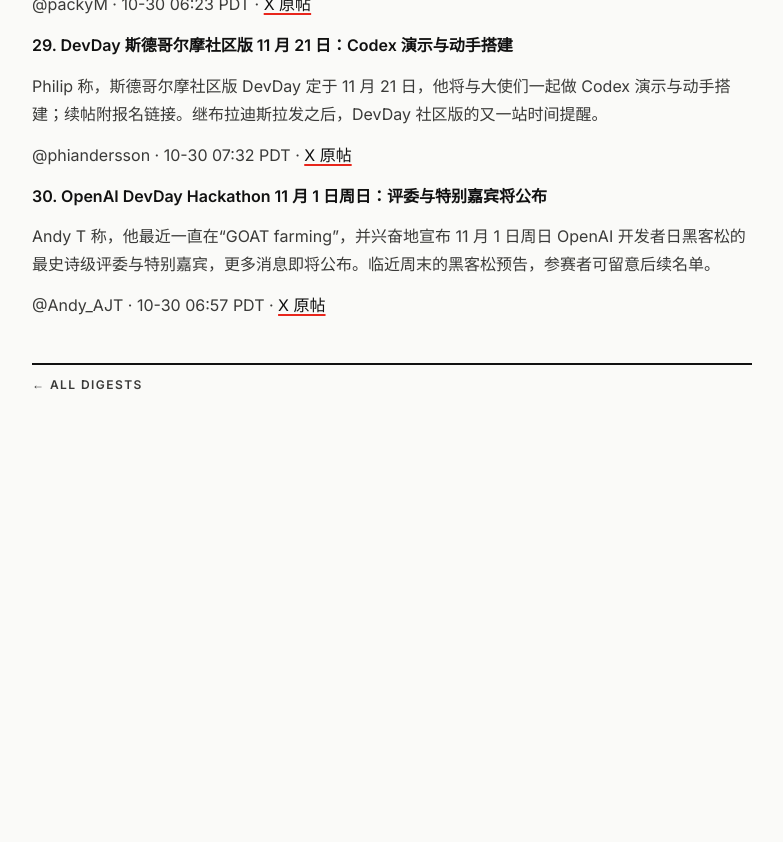
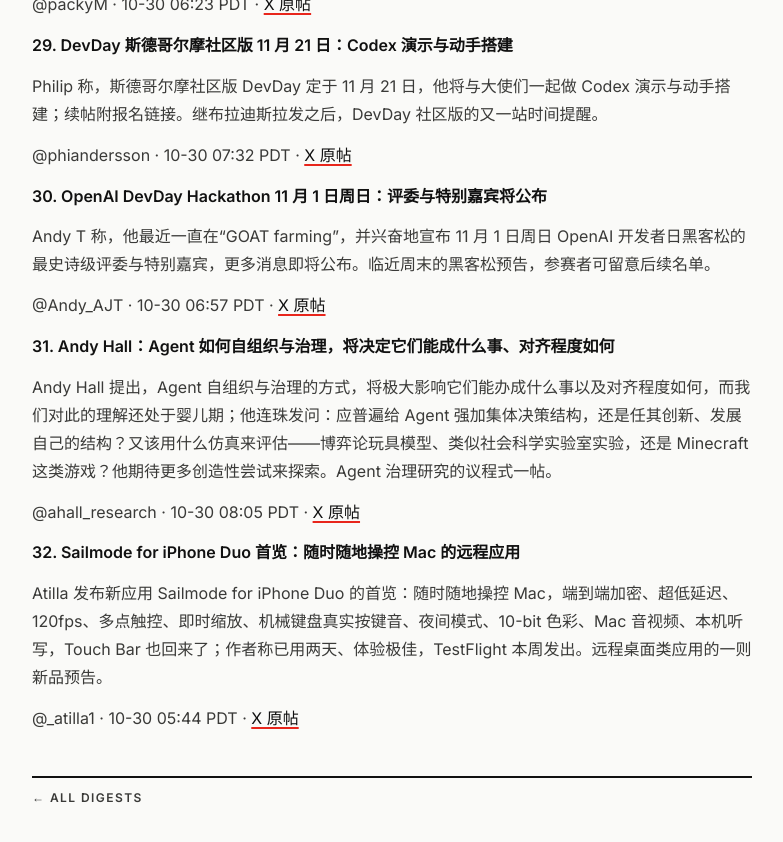
Before and after one commit to cptidiot/mzhao.me, a Jekyll site: the page built from _digests/2026-10-30-x-lists-0900.md, in a window 1280 px wide and 900 px high, scrolled down 5600 px. Shown: the top 842 px of the window, without its empty margins (248-1031 px from the left). Built offline with Jekyll 4.4.1, drawn with Linux system fonts in a browser that asks for light colours; before the commit the page ends 6087 px from its top, so only the background shows below that.

Commit message:
Digest: x-lists 2026-10-30 supplement 4

```diff
--- a/_digests/2026-10-30-x-lists-0900.md
+++ b/_digests/2026-10-30-x-lists-0900.md
@@ -3,10 +3,10 @@
 section_name: X Lists 精选
 date: "2026-10-30 09:00:00 -0700"
 title: "X Lists 精选 Digest — 2026-10-30 09:00"
-excerpt: "本期 30 组 37 帖（抢救版 + 三次迟到结果补录）：Claude Code 仿冒扩展事件；OpenAI Private Intelligence；Cohere 加拿大 40 亿加元投资；Radiant 微堆获 DOE 批准；Dan Gray 论 VC 本质；Waymo 日本车型之争；Texas 民调；另有 FSD、Sierra 里程碑、Mirrors 等。"
+excerpt: "本期 32 组 39 帖（抢救版 + 四次迟到结果补录）：Claude Code 仿冒扩展事件；OpenAI Private Intelligence；Cohere 加拿大 40 亿加元投资；Radiant 微堆获 DOE 批准；Dan Gray 论 VC 本质；Waymo 日本车型之争；Texas 民调；另有 FSD、Sierra 里程碑、Mirrors 等。"
 items:
   - title: "Claude Code 仿冒扩展事件：Cursor 市场出现被篡改的副本，Anthropic 澄清与己无关"
-    summary: "Alex Albert 澄清：这不是官方 Claude Code 扩展，而是有人篡改后发布的副本，Anthropic 没有构建或发布它；Felix Rieseberg 进一步说明，事件并非 Anthropic 系统或员工电脑被入侵，而是恶意行为者利用 Cursor 市场的准入发布了篡改版，Anthropic 正与 Cursor 合作处理。同期 Peter Steinberger 回复称，自己 2 月在 ClawHub 上的旧代码当时确实对恶意使用考虑不周、此后已修复；Atalocke 则有“安全是失败者思维”一帖，构成这场安全争论的另一面。本时段最值得开发者立即自查的一条：凡从 Cursor 市场装过 Claude Code 扩展的，先核对来源。"
+    summary: "Alex Albert 澄清：这不是官方 Claude Code 扩展，而是有人篡改后发布的副本，Anthropic 没有构建或发布它；Felix Rieseberg 进一步说明，事件并非 Anthropic 系统或员工电脑被入侵，而是恶意行为者利用 Cursor 市场的准入发布了篡改版，Anthropic 正与 Cursor 合作处理；被引的 Cursor 原帖称最多影响 5000 名用户，官方渠道版本不受影响、仅影响 Cursor 用户。同期 Peter Steinberger 回复称，自己 2 月在 ClawHub 上的旧代码当时确实对恶意使用考虑不周、此后已修复；Atalocke 则有“安全是失败者思维”一帖，构成这场安全争论的另一面。本时段最值得开发者立即自查的一条：凡从 Cursor 市场装过 Claude Code 扩展的，先核对来源。"
     stat: "@alexalbert__"
     time: "10-30 08:09"
     url: "https://x.com/alexalbert__/status/2116185803433071061"
@@ -18,7 +18,7 @@
     url: "https://x.com/OpenAI/status/2116186509384815084"
     link_label: "X 原帖"
   - title: "Steinberger：别迷信中间层，自己的 harness 才是护栏"
-    summary: "Peter Steinberger 两帖连读：其一称“这很聪明，居然一直不是默认做法”，并指出不可预测的推理质量正是他过去建议跳过中间层的原因；其二称，正因如此才要用自己的 harness，而不是任由公司随时改动你能做什么、不能做什么。Agent 工具链“可控性 vs 便利性”之争里，来自一线开发者的明确站队。"
+    summary: "Peter Steinberger 两帖连读：其一称“这很聪明，居然一直不是默认做法”，并指出不可预测的推理质量正是他过去建议跳过中间层的原因；其二称，正因如此才要用自己的 harness，而不是任由公司随时改动你能做什么、不能做什么。被引帖称 Anthropic 自 10 月 27 日起对游戏改写类内容新增服务器端规则（引文截断），正是这类“规则说改就改”促使他主张自有 harness。Agent 工具链“可控性 vs 便利性”之争里，来自一线开发者的明确站队。"
     stat: "@steipete"
     time: "10-30 07:59"
     url: "https://x.com/steipete/status/2116183103530217488"
@@ -114,7 +114,7 @@
     url: "https://x.com/filip_hric/status/2116160377885274391"
     link_label: "X 原帖"
   - title: "Nick Baumann：若有熊市论点，就是这条——已用模拟系统对冲"
-    summary: "Nick Baumann 称，如果存在一个熊市论点，那就是原帖所指的那条；他已通过其他生产力系统的模拟来缓解其中 100% 属实的部分。标题截断，后半段未完整显示，完整论证见原帖。"
+    summary: "Nick Baumann 称，如果存在一个熊市论点，那就是被引帖所指的那条：沉迷编码 Agent 会产生一种狂热——感觉一直在干活、实则什么都没推进，且往往是在逃避生活中的其他事；他已在其他生产力系统中回归模拟（非数字）方式，以缓解其中 100% 属实的部分。全文见原帖与被引帖。"
     stat: "@nickbaumann_"
     time: "10-30 08:57"
     url: "https://x.com/nickbaumann_/status/2116197929450889470"
@@ -184,6 +184,18 @@
     stat: "@Andy_AJT"
     time: "10-30 06:57"
     url: "https://x.com/Andy_AJT/status/2116167529424892294"
+    link_label: "X 原帖"
+  - title: "Andy Hall：Agent 如何自组织与治理，将决定它们能成什么事、对齐程度如何"
+    summary: "Andy Hall 提出，Agent 自组织与治理的方式，将极大影响它们能办成什么事以及对齐程度如何，而我们对此的理解还处于婴儿期；他连珠发问：应普遍给 Agent 强加集体决策结构，还是任其创新、发展自己的结构？又该用什么仿真来评估——博弈论玩具模型、类似社会科学实验室实验，还是 Minecraft 这类游戏？他期待更多创造性尝试来探索。Agent 治理研究的议程式一帖。"
+    stat: "@ahall_research"
+    time: "10-30 08:05"
+    url: "https://x.com/ahall_research/status/2116184658669084942"
+    link_label: "X 原帖"
+  - title: "Sailmode for iPhone Duo 首览：随时随地操控 Mac 的远程应用"
+    summary: "Atilla 发布新应用 Sailmode for iPhone Duo 的首览：随时随地操控 Mac，端到端加密、超低延迟、120fps、多点触控、即时缩放、机械键盘真实按键音、夜间模式、10-bit 色彩、Mac 音视频、本机听写，Touch Bar 也回来了；作者称已用两天、体验极佳，TestFlight 本周发出。远程桌面类应用的一则新品预告。"
+    stat: "@_atilla1"
+    time: "10-30 05:44"
+    url: "https://x.com/_atilla1/status/2116149190602424577"
     link_label: "X 原帖"
 ---
 
@@ -372,3 +384,15 @@
 Andy T 称，他最近一直在“GOAT farming”，并兴奋地宣布 11 月 1 日周日 OpenAI 开发者日黑客松的最史诗级评委与特别嘉宾，更多消息即将公布。临近周末的黑客松预告，参赛者可留意后续名单。
 
 @Andy_AJT · 10-30 06:57 PDT · [X 原帖](https://x.com/Andy_AJT/status/2116167529424892294)
+
+**31. Andy Hall：Agent 如何自组织与治理，将决定它们能成什么事、对齐程度如何**
+
+Andy Hall 提出，Agent 自组织与治理的方式，将极大影响它们能办成什么事以及对齐程度如何，而我们对此的理解还处于婴儿期；他连珠发问：应普遍给 Agent 强加集体决策结构，还是任其创新、发展自己的结构？又该用什么仿真来评估——博弈论玩具模型、类似社会科学实验室实验，还是 Minecraft 这类游戏？他期待更多创造性尝试来探索。Agent 治理研究的议程式一帖。
+
+@ahall_research · 10-30 08:05 PDT · [X 原帖](https://x.com/ahall_research/status/2116184658669084942)
+
+**32. Sailmode for iPhone Duo 首览：随时随地操控 Mac 的远程应用**
+
+Atilla 发布新应用 Sailmode for iPhone Duo 的首览：随时随地操控 Mac，端到端加密、超低延迟、120fps、多点触控、即时缩放、机械键盘真实按键音、夜间模式、10-bit 色彩、Mac 音视频、本机听写，Touch Bar 也回来了；作者称已用两天、体验极佳，TestFlight 本周发出。远程桌面类应用的一则新品预告。
+
+@_atilla1 · 10-30 05:44 PDT · [X 原帖](https://x.com/_atilla1/status/2116149190602424577)
```
